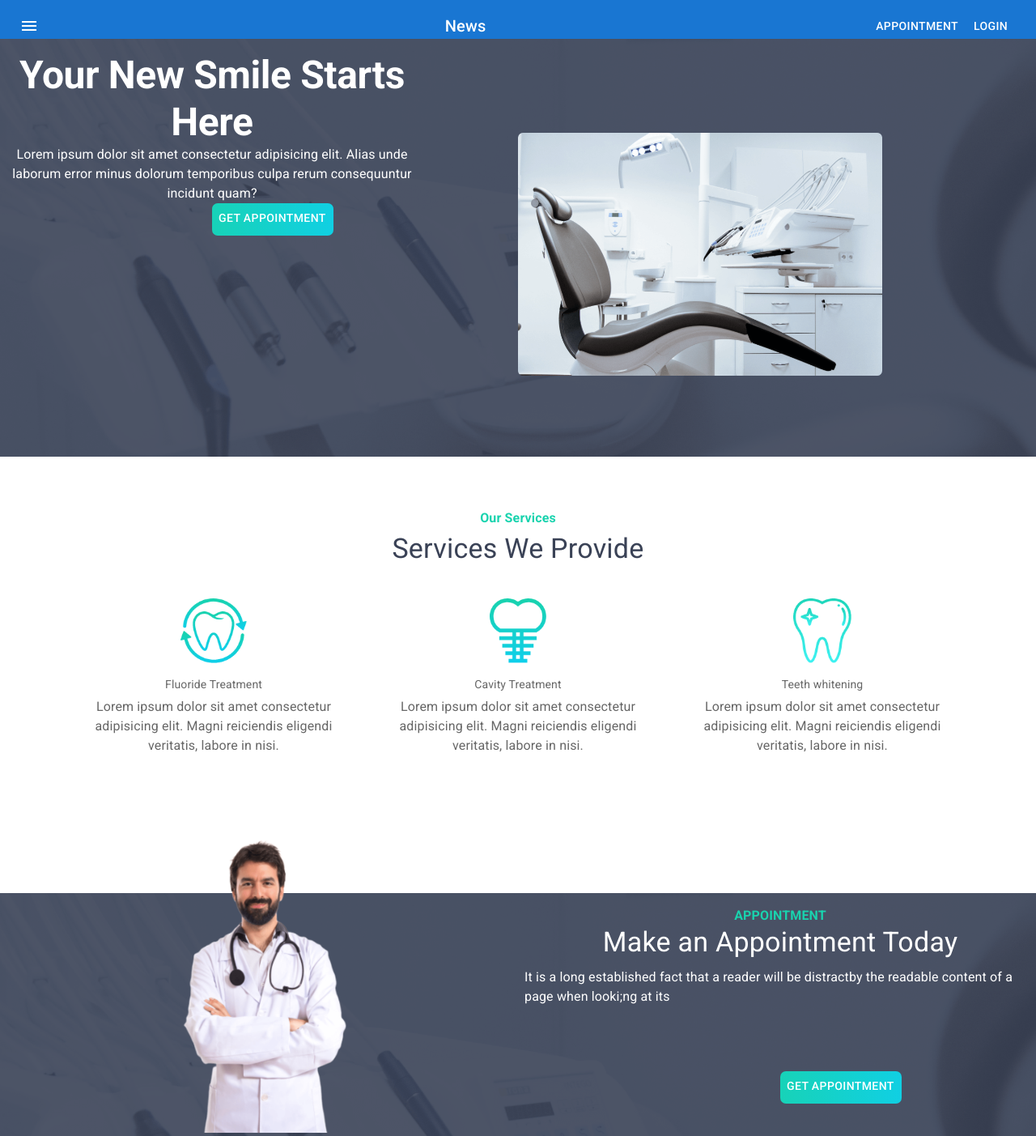
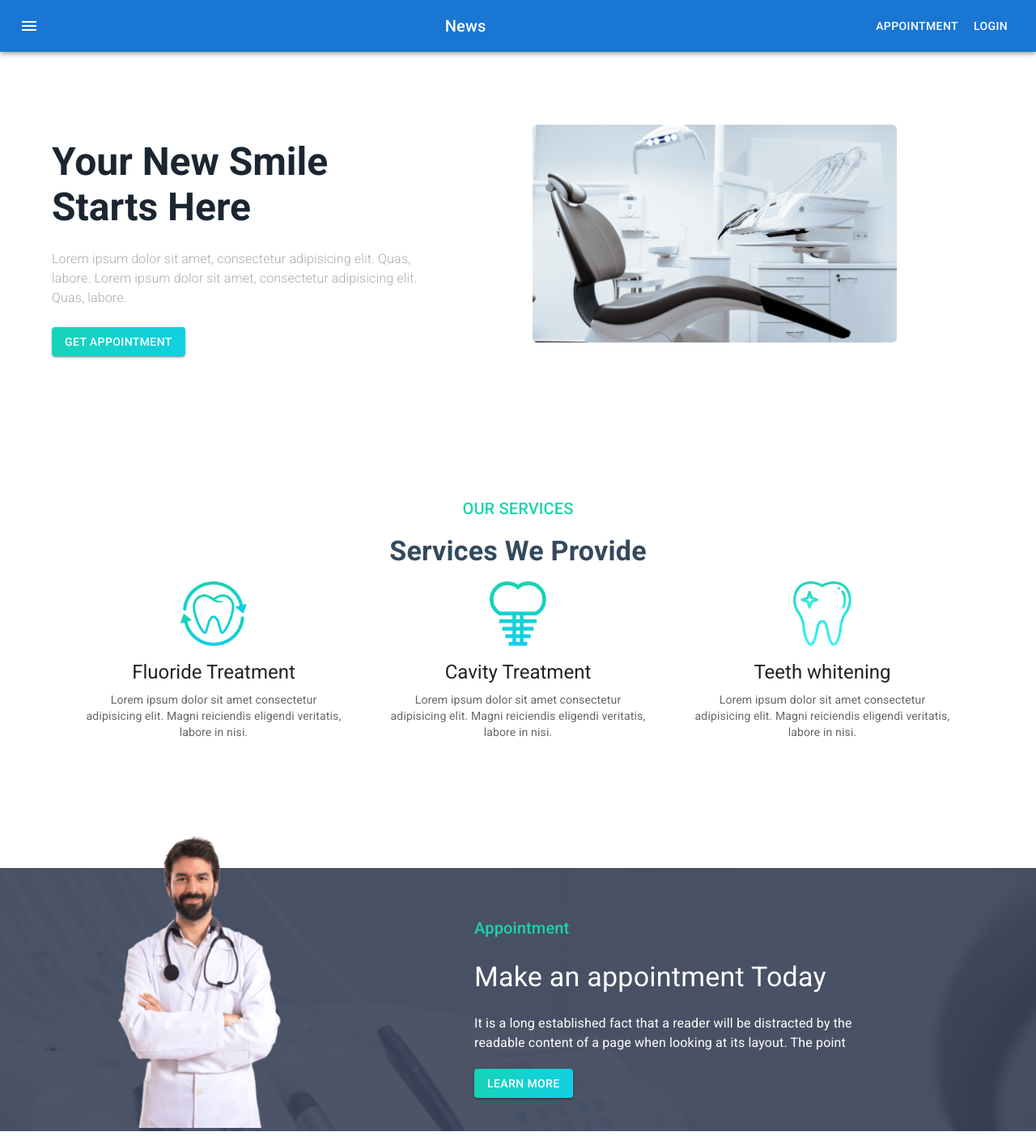
Before and after one commit to Rubai-Rahman/Doctor-Portal, a React (Create React App) app: page / in a window 1280 px wide. Shown: the whole page at 81% size. Built offline with nearby package versions, Linux system fonts and the light colour scheme; no server answers.

Commit message:
style added

```diff
--- a/src/Pages/Appointment/AvailableAppointment/AvailableAppointment.js
+++ b/src/Pages/Appointment/AvailableAppointment/AvailableAppointment.js
@@ -1,4 +1,4 @@
-import { Container, Grid } from "@mui/material";
+import { Container, Grid, Typography } from "@mui/material";
 import React from "react";
 import Booking from "../Booking/Booking";
 
@@ -31,7 +31,15 @@ const bookings  = [
 const AvailableAppointment = ({ date }) => {
   return (
     <Container>
-      <h2>AvailableAppointment on{date.toDateString()} </h2>
+      <Typography
+        variant="h4"
+        sx={{ my: 3, fontWeight: 600, color: "#19D3AE" }}
+      >
+        Available Appointment {date.toDateString()}{" "}
+      </Typography>
+      <Typography variant="h4" sx={{ my: 3, fontSize: 22, color: "#939393" }}>
+        Please Select a service{" "}
+      </Typography>
         <Grid container spacing={2}>
             {
                 bookings.map(booking => <Booking key={booking.id}
--- a/src/Pages/Appointment/Booking/Booking.js
+++ b/src/Pages/Appointment/Booking/Booking.js
@@ -1,4 +1,4 @@
-import { Button, Grid } from "@mui/material";
+import { Button, Grid, Typography } from "@mui/material";
 import React from "react";
 import Paper from "@mui/material/Paper";
 import BookingModal from "../BookingModal/BookingModal";
@@ -10,13 +10,29 @@ const Booking = ({ booking, date }) => {
   const handleClose = () => setOpenBooking(false);
   return (
     <>
-      <Grid item xs={12} md={4}>
+      <Grid item xs={12} sm={6} md={4}>
         <Paper elevation={3}>
-          <h2>{name}</h2>
-          <h4>{time}</h4>
-          <p> {space} Space Available</p>
-          <Button onClick={handleOpen} variant="contained">
-            Book Appointment
+          <Typography
+            variant="h4"
+            sx={{ mt: 3, fontWeight: 500, fontSize: 30, color: "#19D3AE" }}
+          >
+            {name}
+          </Typography>
+          <Typography
+            variant="h4"
+            sx={{ my: 3, fontSize: 22, color: "#FFFFf", fontWeight: 600 }}
+          >
+            {time}
+          </Typography>
+          <Typography variant="h4" sx={{ fontSize: 15, color: "#939393" }}>
+            {space} SPACES AVAILABLE
+          </Typography>
+          <Button
+            onClick={handleOpen}
+            variant="contained"
+            sx={{ my: 3, backgroundColor: "#19D3AE" }}
+          >
+            BOOK APPOINTMENT
           </Button>
         </Paper>
       </Grid>
--- a/src/Pages/Appointment/BookingModal/BookingModal.js
+++ b/src/Pages/Appointment/BookingModal/BookingModal.js
@@ -58,7 +58,18 @@ const BookingModal = ({ booking, handleClose, openBooking, date }) => {
         aria-describedby="modal-modal-description"
       >
         <Box sx={style}>
-          <Typography id="modal-modal-title" variant="h6" component="h2">
+          <Typography
+            sx={{
+              color: "#19D3AE",
+              fontWeight: 600,
+              fontSize: 25,
+              marginBottom: 4,
+              textAlign: "center",
+            }}
+            id="transition-modal-title"
+            variant="h6"
+            component="h2"
+          >
             {name}
           </Typography>
           <form onSubmit={handleBooking}>
@@ -95,7 +106,19 @@ const BookingModal = ({ booking, handleClose, openBooking, date }) => {
               id="filled-disabled"
               defaultValue={date}
             />
-            <Button type="submit" variant="contained">
+            <Button
+              type="submit"
+              variant="contained"
+              sx={{
+                width: "30%",
+                my: 1,
+                mr: 6,
+                backgroundImage:
+                "linear-gradient(90deg, #19D3AE -22.5%, #0FCFEC 120.83%)",
+              color: "white",
+                float: "right",
+              }}
+            >
               send
             </Button>
           </form>
--- a/src/Pages/Home/AppointmentBanner/AppointmentBanner.js
+++ b/src/Pages/Home/AppointmentBanner/AppointmentBanner.js
@@ -13,65 +13,51 @@ const appointmentBg = {
 const AppointmentBanner = () => {
   return (
     <Box style={appointmentBg} sx={{ flexGrow: 1 }}>
-      <Grid container spacing={2}>
+      <Grid container spacing={2} columns={16}>
         <Grid item xs={12} md={6}>
-          <img
-            style={{ width: 400, marginTop: "-120px" }}
-            src={doc}
-            alt="doctor img"
-          />
+          <img style={{ width: 400, marginTop: "-95px" }} src={doc} alt="" />
         </Grid>
-        <Grid item xs={12} md={6}>
-          <Typography
-            style={{
-              fontSize: "20",
-              fontWeight: 700,
-              color: "#19D3AE",
-              alignItems: "start",
-
+        <Grid
+          item
+          xs={12}
+          md={6}
+          sx={{
+            display: "flex",
+            alignItems: "center",
+            textAlign: "left",
+            marginLeft: "100px",
           }}
         >
-            APPOINTMENT
+          <Box>
+            <Typography
+              variant="h6"
+              sx={{ mb: 3 }}
+              style={{ color: "#19D3AE" }}
+            >
+              Appointment
             </Typography>
-          <Typography
-            variant="h4"
-            gutterBottom
+            <Typography variant="h4" sx={{ my: 3 }} style={{ color: "white" }}>
+              Make an appointment Today
+            </Typography>
+            <Typography variant="body1" style={{ color: "white" }}>
+              It is a long established fact that a reader will be distracted by
+              the readable content of a page when looking at its layout. The
+              point
+            </Typography>
+            <br />
+            <Link style={{ textDecoration: "none" }} to="/appointment">
+              <Button
+                variant="contained"
                 style={{
-              fontWeight: 400,
-              color: "#FFFF",
-              marginBottom: 10,
+                  backgroundColor: "#19D3AE",
+                  backgroundImage:
+                    "linear-gradient(90deg, #19D3AE -22.5%, #0FCFEC 120.83%)",
                 }}
               >
-            Make an Appointment Today
-          </Typography>
-          <Typography
-            sx={{
-              fontWeight: 400,
-              fontSize: 16,
-              color: "#FFFFFF",
-              marginBottom: 10,
-              textAlign: "start",
-            }}
-          >
-            It is a long established fact that a reader will be distractby the
-            readable content of a page when looki;ng at its
-          </Typography>
-          <Link
-            style={{
-              position: "absolute",
-              width: 150,
-              height: 40,
-              textDecoration: "none",
-              backgroundImage:
-                "linear-gradient(90deg, #19D3AE -22.5%, #0FCFEC 120.83%)",
-              borderRadius: 7,
-              color: "white",
-              textAlign: "justify",
-            }}
-            to="/appointment"
-          >
-            <Button color="inherit">Get Appointment</Button>
+                Learn More
+              </Button>
             </Link>
+          </Box>
         </Grid>
       </Grid>
     </Box>
--- a/src/Pages/Home/Banner/Banner.js
+++ b/src/Pages/Home/Banner/Banner.js
@@ -1,7 +1,7 @@
 import React from "react";
 import Box from "@mui/material/Box";
 import Grid from "@mui/material/Grid";
-import { Button, Typography } from "@mui/material";
+import { Button, Container, Typography } from "@mui/material";
 import chair from "../../../assets/images/chair.png";
 import bg from "../../../assets/images/appointment.png";
 import { Link } from "react-router-dom";
@@ -9,58 +9,58 @@ import { Link } from "react-router-dom";
 const bannerBg = {
   background: `url(${bg}) `,
 };
-const verticalCenter = {};
-const frontImg = {
+const verticalCenter = {
   display: "flex",
   alignItems: "center",
-  justifyContent: "center",
-  width: 450,
-  height: 300,
-  margin: 100,
+  height: 500,
 };
+
 const Banner = () => {
   return (
-    <Box style={bannerBg} sx={{ flexGrow: 1 }}>
+    <Container style={{ bannerBg }} sx={{ flexGrow: 1 }}>
       <Grid container spacing={2}>
-        <Grid item xs={12} md={5}>
-          <Box style={verticalCenter}>
+        <Grid
+          item
+          xs={12}
+          md={5}
+          style={{ ...verticalCenter, textAlign: "left" }}
+        >
+          <Box>
             <Typography
-              variant="h2"
-              sx={{ fontWeight: 700, fontSize: 48, color: "#FFFFFF" }}
+              variant="h3"
+              sx={{ fontWeight: 600, color: "#1B2631 " }}
             >
               Your New Smile Starts Here
             </Typography>
             <Typography
-              sx={{ fontWeight: 400, fontSize: 16, color: "#FFFFFF" }}
+              variant="body1"
+              sx={{ color: "#A6ACAF", fontWeight: 300, my: 3 }}
             >
-              Lorem ipsum dolor sit amet consectetur adipisicing elit. Alias
-              unde laborum error minus dolorum temporibus culpa rerum
-              consequuntur incidunt quam?
+              Lorem ipsum dolor sit amet, consectetur adipisicing elit. Quas,
+              labore. Lorem ipsum dolor sit amet, consectetur adipisicing elit.
+              Quas, labore.
             </Typography>
             <Link
-              style={{
-                position: "absolute",
-                width: 150,
-                height: 40,
-                textDecoration: "none",
-                backgroundImage:
-                  "linear-gradient(90deg, #19D3AE -22.5%, #0FCFEC 120.83%)",
-                borderRadius: 7,
-                color: "white",
-                textAlign: "justify",
-                marginRight:40
-              }}
+              style={{ textDecoration: "none", fontSize: 20, color: "white" }}
               to="/appointment"
             >
-              <Button color="inherit">Get Appointment</Button>
+              <Button
+                variant="contained"
+                style={{
+                  backgroundImage:
+                    "linear-gradient(90deg, #19D3AE -22.5%, #0FCFEC 120.83%)",
+                }}
+              >
+                GET APPOINTMENT
+              </Button>
             </Link>
           </Box>
         </Grid>
-        <Grid item xs={12} md={7}>
-          <img style={frontImg} src={chair} alt="" />
+        <Grid item xs={12} md={7} style={{ verticalCenter, marginTop: "90px" }}>
+          <img style={{ width: "450px" }} src={chair} alt="" />
         </Grid>
       </Grid>
-    </Box>
+    </Container>
   );
 };
 
--- a/src/Pages/Home/Service/Service.js
+++ b/src/Pages/Home/Service/Service.js
@@ -9,18 +9,19 @@ const Service = (props) => {
   const { name, description, img } = props.service;
   return (
     <Grid item xs={4} sm={4} md={4}>
-      <Card sx={{ minWidth: 275, border: 0, boxShadow:0 }}>
+      <Card sx={{ minWidth: 345, border: 0, boxShadow: 0 }}>
         <CardMedia
           component="img"
           style={{ width: "auto", height: "80px", margin: "0 auto" }}
+          height="140"
           image={img}
+          alt={name}
         />
         <CardContent>
-          <Typography sx={{ fontSize: 14 }} color="text.secondary" gutterBottom>
+          <Typography gutterBottom variant="h5" component="div">
             {name}
           </Typography>
-          <Typography variant="h5" component="div"></Typography>
-          <Typography sx={{ mb: 1.5 }} color="text.secondary">
+          <Typography variant="body2" color="text.secondary">
             {description}
           </Typography>
         </CardContent>
--- a/src/Pages/Home/Services/Services.js
+++ b/src/Pages/Home/Services/Services.js
@@ -31,26 +31,15 @@ const Services = () => {
   return (
     <Box sx={{ flexGrow: 1, m: 8 }}>
       <Container>
-        <Typography
-          style={{
-            fontSize: "20",
-            fontWeight: 700,
-            color: "#19D3AE",
-            margin: 5,
-          }}
-        >
-          Our Services
+        <Typography component="div" variant="h6">
+          <Box sx={{ color: "#19D3AE", fontWeight: 500, m: 2 }}>
+            OUR SERVICES
+          </Box>
         </Typography>
-        <Typography
-          variant="h4"
-          gutterBottom
-          style={{
-            fontWeight: 400,
-            color: "#3A4256",
-            marginBottom: 40,
-          }}
-        >
-          Services We Provide
+        <Typography component="div" variant="h4">
+          <Box sx={{ color: "#34495E  ", fontWeight: 600, m: 2 }}>
+            Services We Provide
+          </Box>
         </Typography>
         <Grid
           container
--- a/src/Pages/PrivateRoute/PrivateRoute.js
+++ b/src/Pages/PrivateRoute/PrivateRoute.js
@@ -5,7 +5,7 @@ import useAuth from "../../hooks/useAuth";
 const PrivateRoute = () => {
   const location = useLocation();
   const auth = useAuth();
-  return auth?(
+  return auth ? (
     <Outlet />
   ) : (
     <Navigate to="/login" replace state={{ from: location }} />
```
Lines whose indentation alone changed are shown as unchanged.
